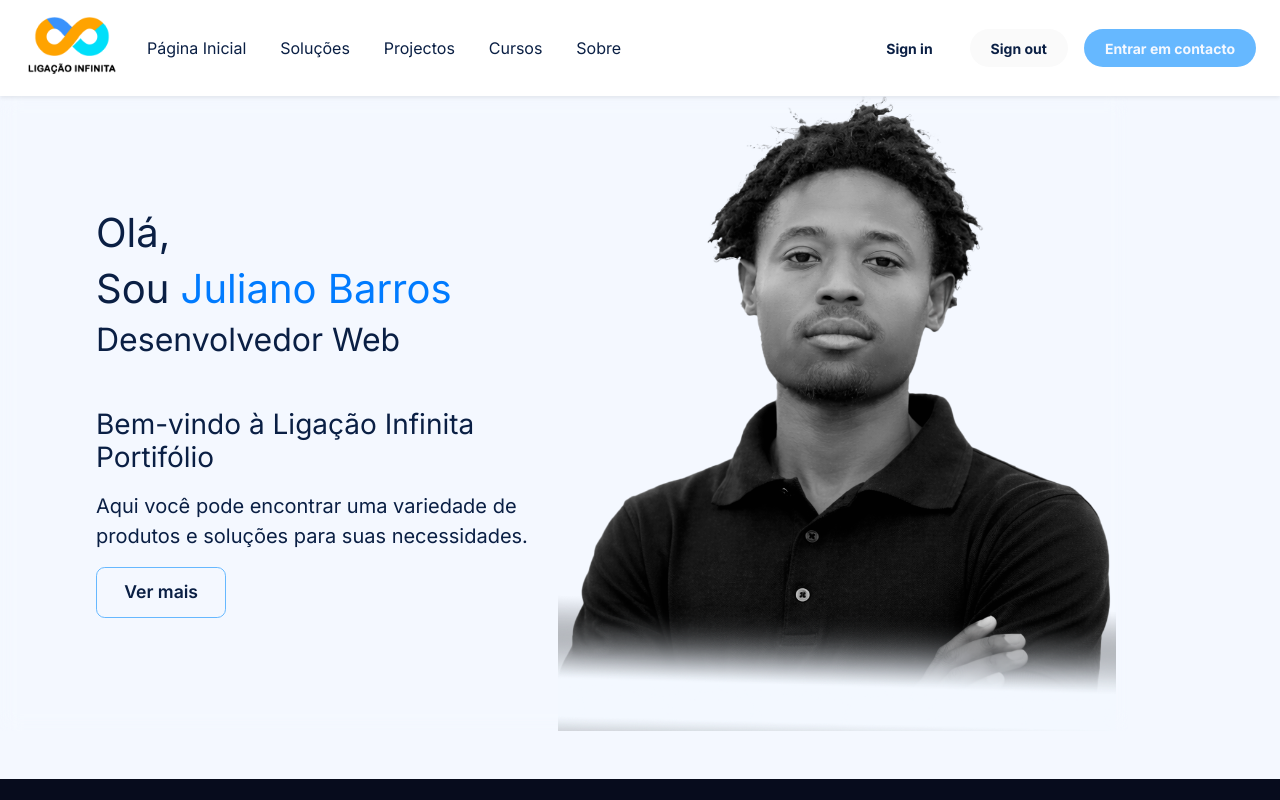
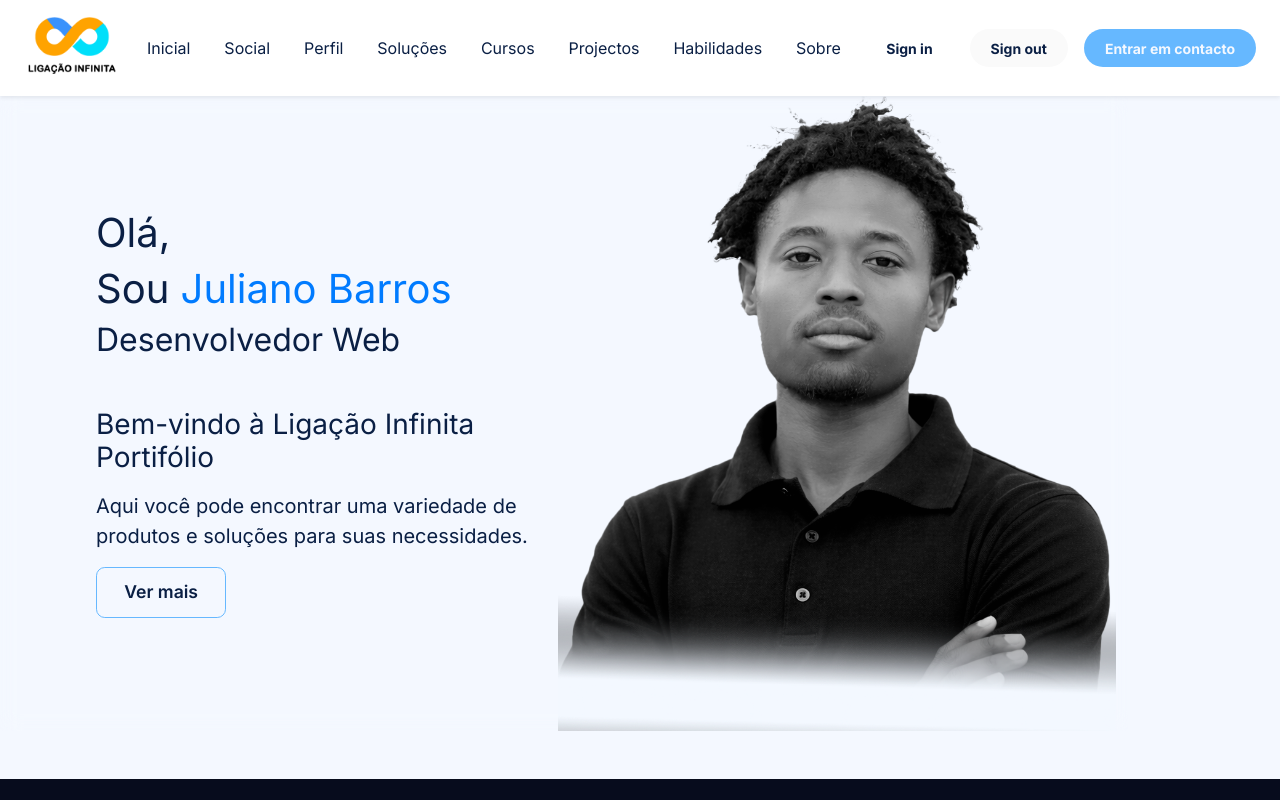
Before and after one commit to JulianoBarros2000/ligacaoinfinita, a plain HTML site: page index.html in a window 1280 px wide. Shown: the top 800 px of the page. Drawn offline with nearby package versions, Linux system fonts and the light colour scheme.

Commit message:
Modificação e Ajustes no menu

```diff
--- a/index.html
+++ b/index.html
@@ -32,11 +32,14 @@
                 </div>
                 <nav class="menu-list p-1">
 
-                    <span class="sidebar-menu-item"><a class="sidebar-menu-link" href="#">Página Inicial</a></span>
-                    <span class="sidebar-menu-item"><a class="sidebar-menu-link" href="#">Soluções</a></span>
-                    <span class="sidebar-menu-item"><a class="sidebar-menu-link" href="#">Projectos</a></span>
-                    <span class="sidebar-menu-item"><a class="sidebar-menu-link" href="#">Cursos</a></span>
-                    <span class="sidebar-menu-item"><a class="sidebar-menu-link" href="#">Sobre</a></span>
+                    <span class="sidebar-menu-item"><a class="sidebar-menu-link" href="#inicial">Inicial</a></span>
+                    <span class="sidebar-menu-item"><a class="sidebar-menu-link" href="#social-media">Social</a></span>
+                    <span class="sidebar-menu-item"><a class="sidebar-menu-link" href="#perfil">Perfil</a></span>
+                    <span class="sidebar-menu-item"><a class="sidebar-menu-link" href="#solucoes">Soluções</a></span>
+                    <span class="sidebar-menu-item"><a class="sidebar-menu-link" href="#cursos">Cursos</a></span>
+                    <span class="sidebar-menu-item"><a class="sidebar-menu-link" href="#projectos">Projectos</a></span>
+                    <span class="sidebar-menu-item"><a class="sidebar-menu-link" href="#habilidades">Habilidades</a></span>
+                    <span class="sidebar-menu-item"><a class="sidebar-menu-link" href="#sobre">Sobre</a></span>
 
                 </nav>
             </div>
@@ -51,7 +54,7 @@
         <!-- DESTAQUES -->
         <main class="main-full container row">
 
-            <div class="col-6 text-flow ">
+            <div class="col-6 text-flow" id="inicial">
                 <h1>Olá,</h1>
                 <h1> Sou <span class="nome">Juliano Barros</span></h1>
                 <h2 class="mb-5">Desenvolvedor Web</h2>
@@ -68,7 +71,7 @@
             </div>
         </main>
         <!-- MINHAS REDES SOCIAIS -->
-        <section class="social-media mt-5 pt-5">
+        <section class="social-media mt-5 pt-5" id="social-media">
             <section class="text-center social-title">
                 <h2 class="text-light">Social Media</h2>
                 <p class="lead text-light">Siga-me nas redes sociais para mais actualizações e conteúdos.</p>
@@ -107,7 +110,7 @@
             </div>
         </section>
         <!-- MINHAS CARACTERÍSTICAS -->
-        <section class="caract-main gap-2 row row-cols-1">
+        <section class="caract-main gap-2 row row-cols-1" id="perfil">
             <div class=" col text-description text-center text-dark mb-4">
                 <h2 class="fw-bold">Minhas Características</h2>
                 <p class="lead">Sou um desenvolvedor web com experiência em tecnologias modernas.</p>
@@ -151,7 +154,7 @@
             </div>
         </section>
         <!-- HABILIDADES -->
-        <section class="habilidades">
+        <section class="habilidades" id="habilidades">
             <div class="container-fluid d-flex align-items-center justify-content-center flex-column">
                 <h2 class="fw-bold text-center mb-4">Habilidades Técnicas</h2>
                 <p class="lead text-center mb-5">Aqui estão algumas das minhas habilidades técnicas mais fortes.</p>
@@ -223,7 +226,7 @@
             </div>
         </section>
       <!-- MINHAS SOLUÇÕES  -->
-        <section class="solucoes row row-cols-2 p-2 px-5">
+        <section class="solucoes row row-cols-2 p-2 px-5" id="solucoes">
             <div class=" mt-5 pt-5 textarea d-flex justify-content-start flex-column px-5 col">
                 <h1 class="text-start mb-5">Soluções de TI</h1>
                 <p class="lead text-start mb-3">Colaboro com você para criar novo valor por meio da transformação digital. Tenho serviços ao seu dispôr.</p>
```
